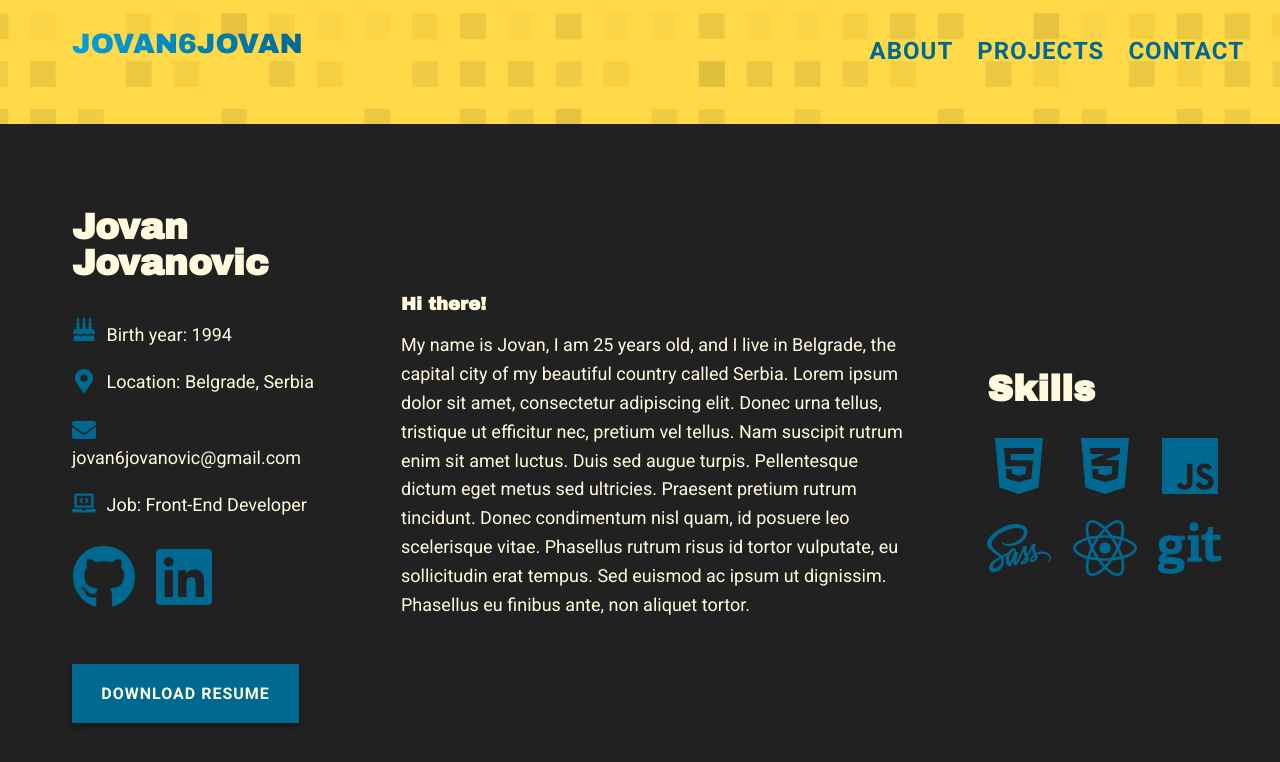
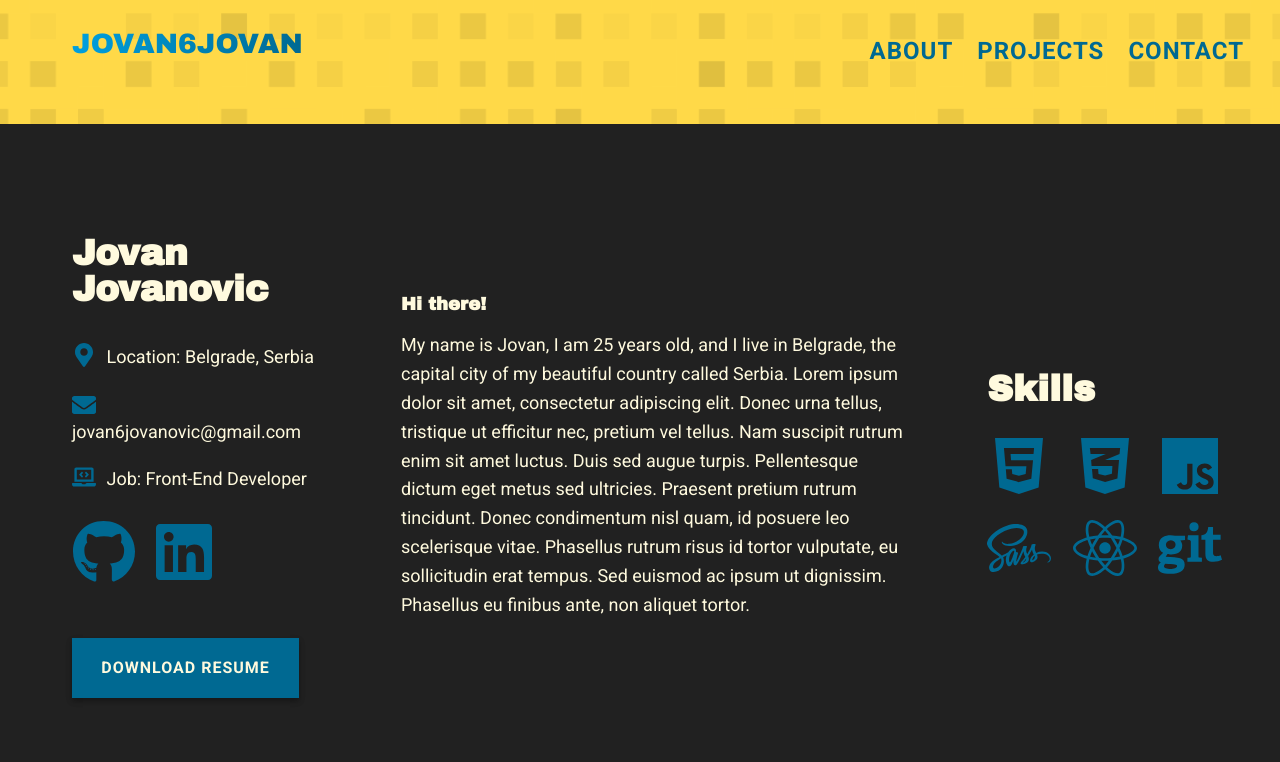
Before and after one commit to jovan6jovan/portfolio-new, a React (Create React App) app: page /about in a window 1280 px wide. Shown: the top 762 px of the page. Built offline with nearby package versions, Linux system fonts and the light colour scheme.

Commit message:
Removed birth year

```diff
--- a/src/components/About/About.js
+++ b/src/components/About/About.js
@@ -2,7 +2,6 @@ import React from "react";
 import {
   FaLinkedin,
   FaGithub,
-  FaBirthdayCake,
   FaMapMarkerAlt,
   FaEnvelope,
   FaLaptopCode,
@@ -21,9 +20,6 @@ const About = () => (
   <section className="about">
     <div className="about__first-section">
       <h2>Jovan Jovanovic</h2>
-      <p>
-        <FaBirthdayCake className="about__icon" /> Birth year: 1994
-      </p>
       <p>
         <FaMapMarkerAlt className="about__icon" style={{verticalAlign: "sub"}} /> Location: Belgrade, Serbia
       </p>
```
